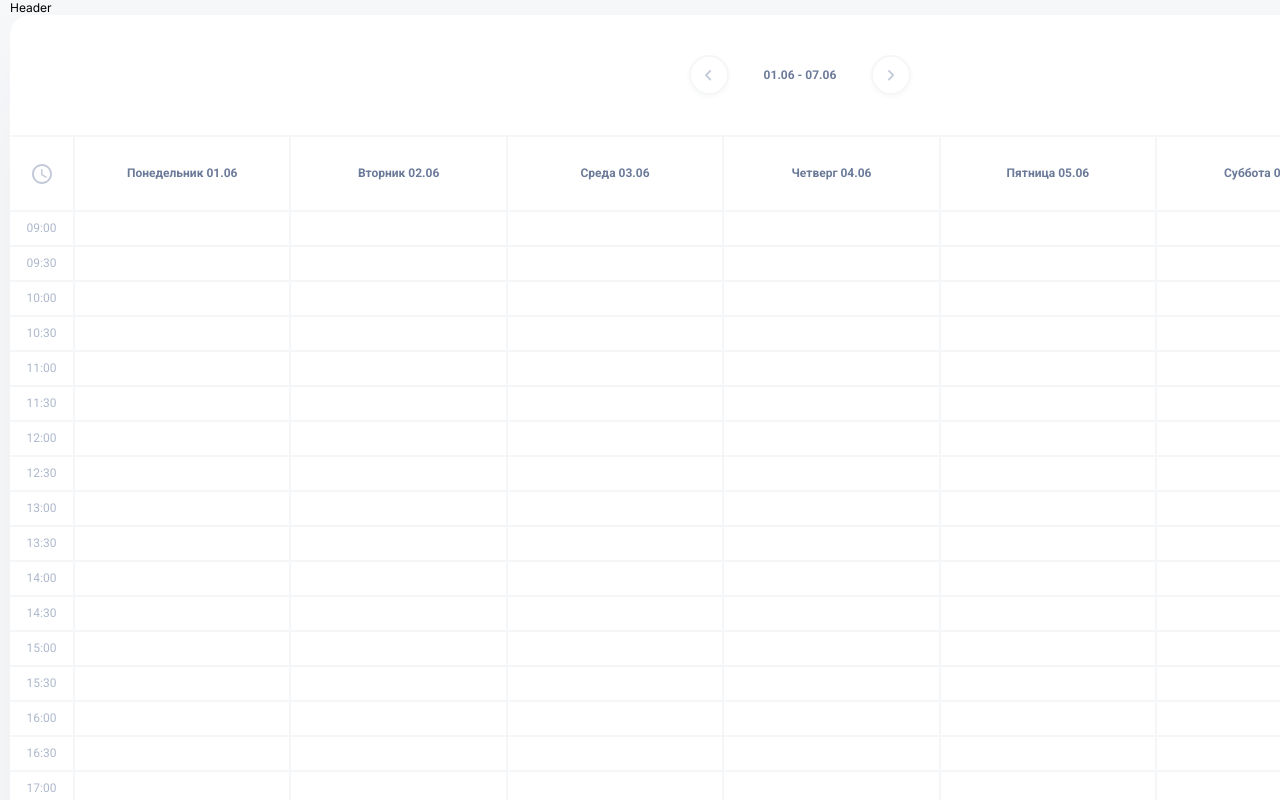
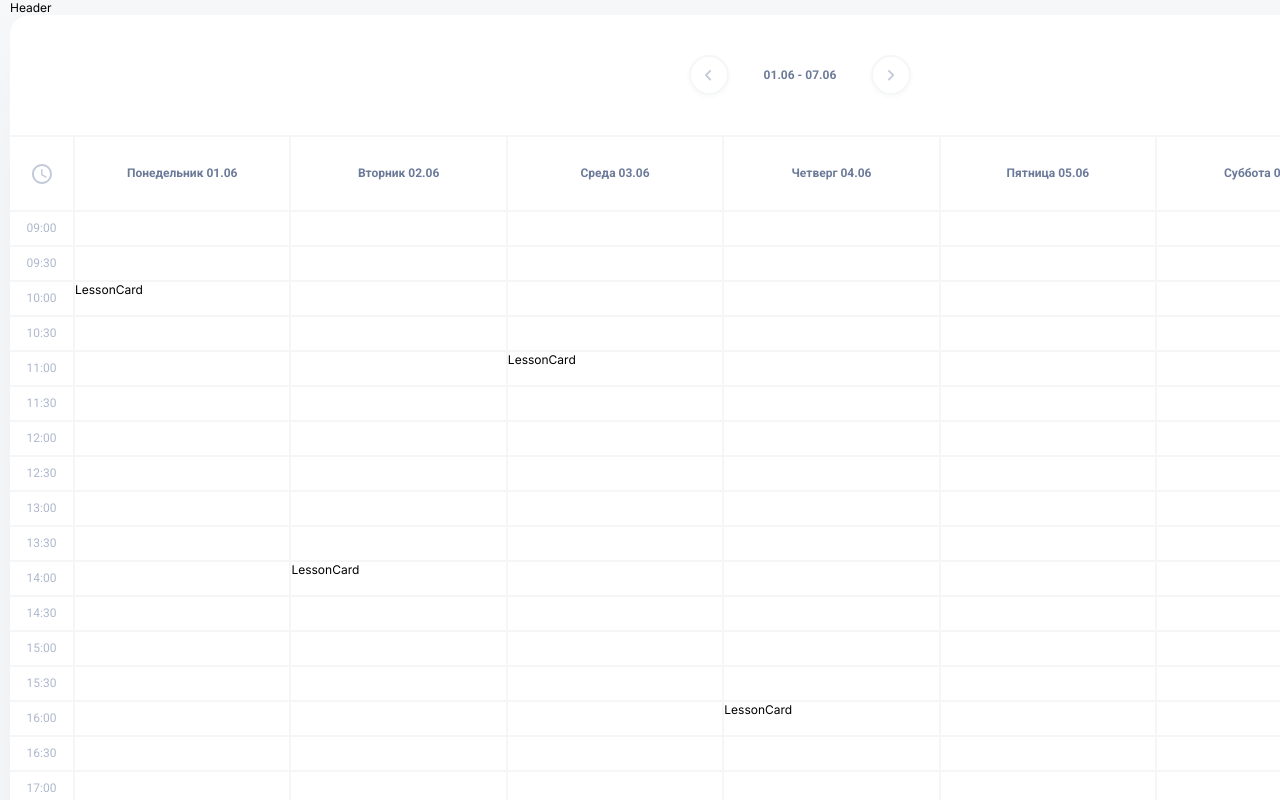
Before and after one commit to ComShep/coach-crm, a React (Vite) app: page /dashboard in a window 1280 px wide. Shown: the top 800 px of the page. Built offline with nearby package versions, Linux system fonts and the light colour scheme.

Commit message:
добавил логику привязки урока к элементу сетки, создал компонент урока

```diff
--- a/src/components/DashboardGrid/DashboardCell.tsx
+++ b/src/components/DashboardGrid/DashboardCell.tsx
@@ -1,17 +1,36 @@
-import styles from './DashboardGrid.module.css'
+import { useLessonsStore } from "../../store";
+import { findLessonForCell } from "../../utils/lessonUtils";
+import styles from "./DashboardGrid.module.css";
+import { LessonCard } from "./LessonCard";
 
 type Props = {
-	dayIndex: number,
-	timeSlot: string,
-	date: string
-}
+  dayIndex: number;
+  timeSlot: string;
+  date: string;
+};
 
-export const DashboardCell = ({dayIndex, timeSlot, date}: Props) => {
+export const DashboardCell = ({ dayIndex, timeSlot, date }: Props) => {
+  const lessons = useLessonsStore((state) => state.lessons);
+
+  if (!lessons)
+    return (
+      <div
+        className={styles.cell}
+        data-day={dayIndex}
+        data-time={timeSlot}
+      ></div>
+    );
+
+  const cellData = findLessonForCell(lessons, dayIndex, timeSlot, date);
+
   return (
-    <div
-      className={styles.cell}
-      data-day={dayIndex}
-      data-time={timeSlot}
-    ></div>
+    <div className={styles.cell} data-day={dayIndex} data-time={timeSlot}>
+      { cellData &&
+        (<LessonCard
+          lesson={cellData.lesson}
+          isCancelled={cellData.isCancelled}
+        />)
+      }
+    </div>
   );
 };
--- /dev/null
+++ b/src/components/DashboardGrid/LessonCard.tsx
@@ -0,0 +1,13 @@
+import type { Lesson } from "../../store/types"
+
+type Props = {
+	lesson: Lesson,
+	isCancelled: boolean
+}
+
+export const LessonCard = ({lesson, isCancelled}: Props) => {
+	console.log(lesson)
+	return (
+		<div>LessonCard</div>
+	)
+}
--- a/src/store/useLessonsStore.ts
+++ b/src/store/useLessonsStore.ts
@@ -47,21 +47,31 @@ export const demoLessons: Lesson[] = [
     id: "5",
     studentName: "Екатерина Волкова",
     subject: "Химия",
-    dayOfWeek: 4, // пятница
+    dayOfWeek: 6, // пятница
     startTime: "09:00",
     endTime: "10:30",
     type: "recurring",
-    cancelledInstances: ["2024-06-14"], // пример отменённого занятия
+    cancelledInstances: ["2026-06-14"], // пример отменённого занятия
   },
   {
     id: "7",
     studentName: "Ольга Новикова",
     subject: "Биология",
-    dayOfWeek: 6,
+    dayOfWeek: 1,
     startTime: "15:00",
     endTime: "16:30",
     type: "single",
-    singleDate: "2024-06-16",
+    singleDate: "2026-06-16",
+  },
+	{
+    id: "8",
+    studentName: "Ольга Новикова",
+    subject: "Биология",
+    dayOfWeek: 2,
+    startTime: "15:00",
+    endTime: "16:30",
+    type: "single",
+    singleDate: "2026-06-17",
   },
 ];
 
--- /dev/null
+++ b/src/utils/lessonUtils.ts
@@ -0,0 +1,26 @@
+import type { Lesson } from "../store/types";
+
+export const findLessonForCell = (
+	lessons: Lesson[],
+	dayIndex: number,
+	timeSlot: string,
+	date: string
+	) => {
+  const lesson = lessons?.find((lesson) => {
+    if (lesson.dayOfWeek !== dayIndex) return false;
+    if (lesson.startTime !== timeSlot) return false;
+
+    if (lesson.type === "single") {
+      return lesson.singleDate === date;
+    }
+
+    return true;
+  })
+
+	if(!lesson) return null
+
+	return {
+		lesson,
+		isCancelled: lesson.type === 'recurring' && lesson.cancelledInstances?.includes(date) === true
+	}
+};
```
Also changed, not shown: src/components/DashboardGrid/LessonCard.module.css (added).
